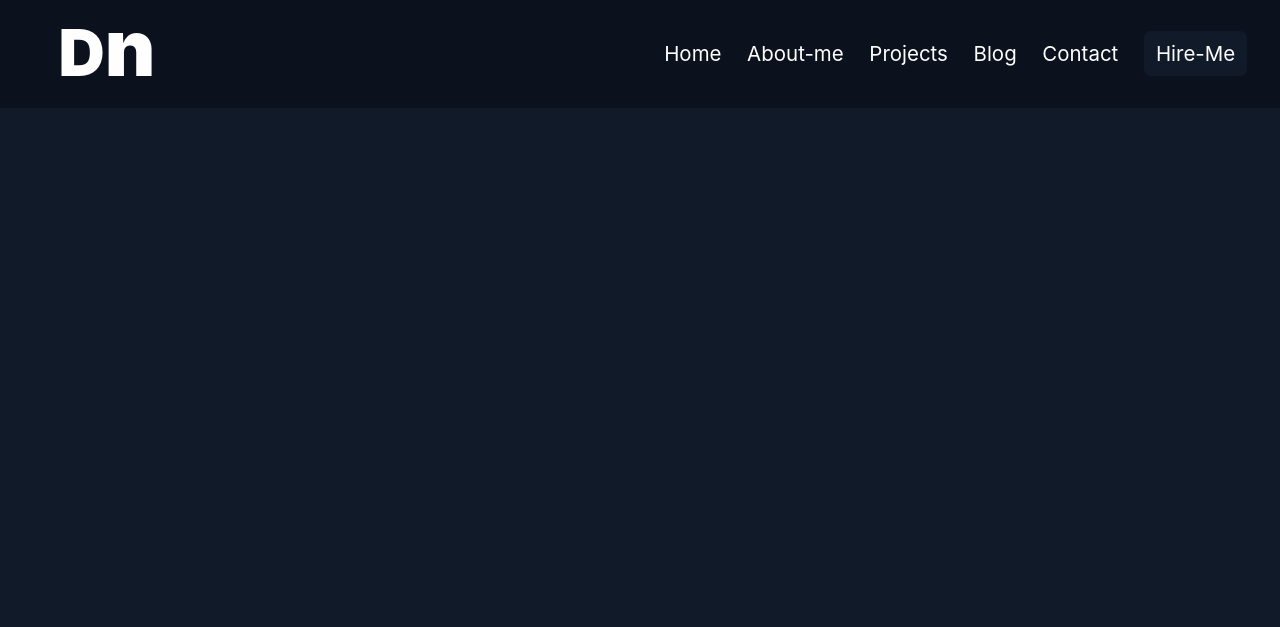
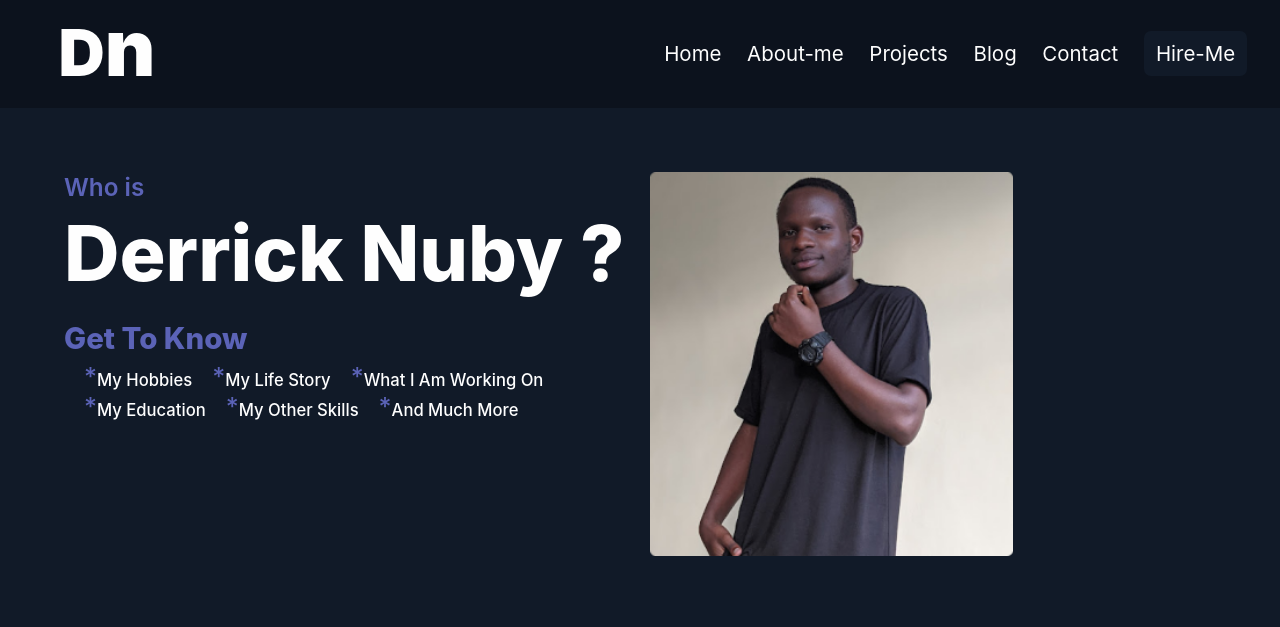
Before and after one commit to Derrick-Nuby/My-BRAND-Derrick-Nuby, a plain HTML site: page pages/about-me.html in a window 1280 px wide. Drawn offline with Linux system fonts and the light colour scheme.

Commit message:
home section and hero section plus defaults done

```diff
--- a/pages/about-me.html
+++ b/pages/about-me.html
@@ -5,7 +5,7 @@
     <meta http-equiv="X-UA-Compatible" content="IE=edge">
     <meta name="viewport" content="width=device-width, initial-scale=1.0">
     <title>Who Am I, Derrick Nuby Full Stack Engineer</title>
-    <link rel="stylesheet" href="../style.css">
+    <link rel="stylesheet" href="./pages.css">
 </head>
 <body>
 
@@ -35,9 +35,24 @@
         </div>
     </div>
 
+    <div class="main">
+        <div class="section1_abt">
+            <div class="abt_left1">
+                <div class="hello"> Who is </div>
+                <div class="name">Derrick Nuby ?</div>
+                <div class="work">Get To Know</div>
+                <div class="tasks"><span>*</span>My Hobbies<span>*</span>My Life Story<span>*</span>What I Am Working On</div>
+                <div class="tasks"><span>*</span>My Education<span>*</span>My Other Skills<span>*</span>And Much More</div>
+            </div>
 
-    <div class="main">
+            <div class="abt_left2">
+                <img src="../images/Derrick-Nuby-About-Me-Projects.png" alt="">
+            </div>
+        </div>
 
+        <div class="section2_abt">
+
+        </div>
     </div>
 
     <div class="footer">
```
